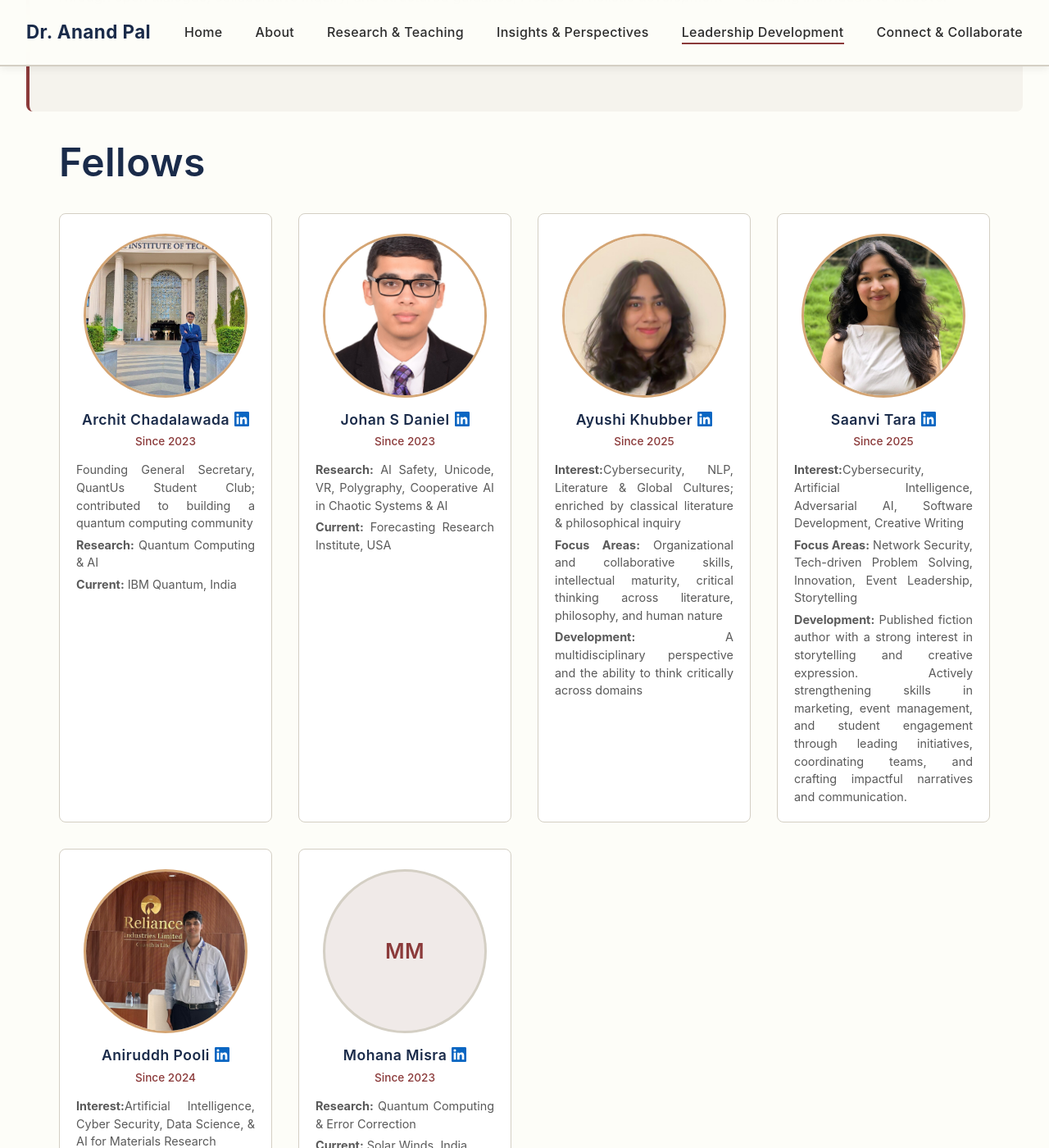
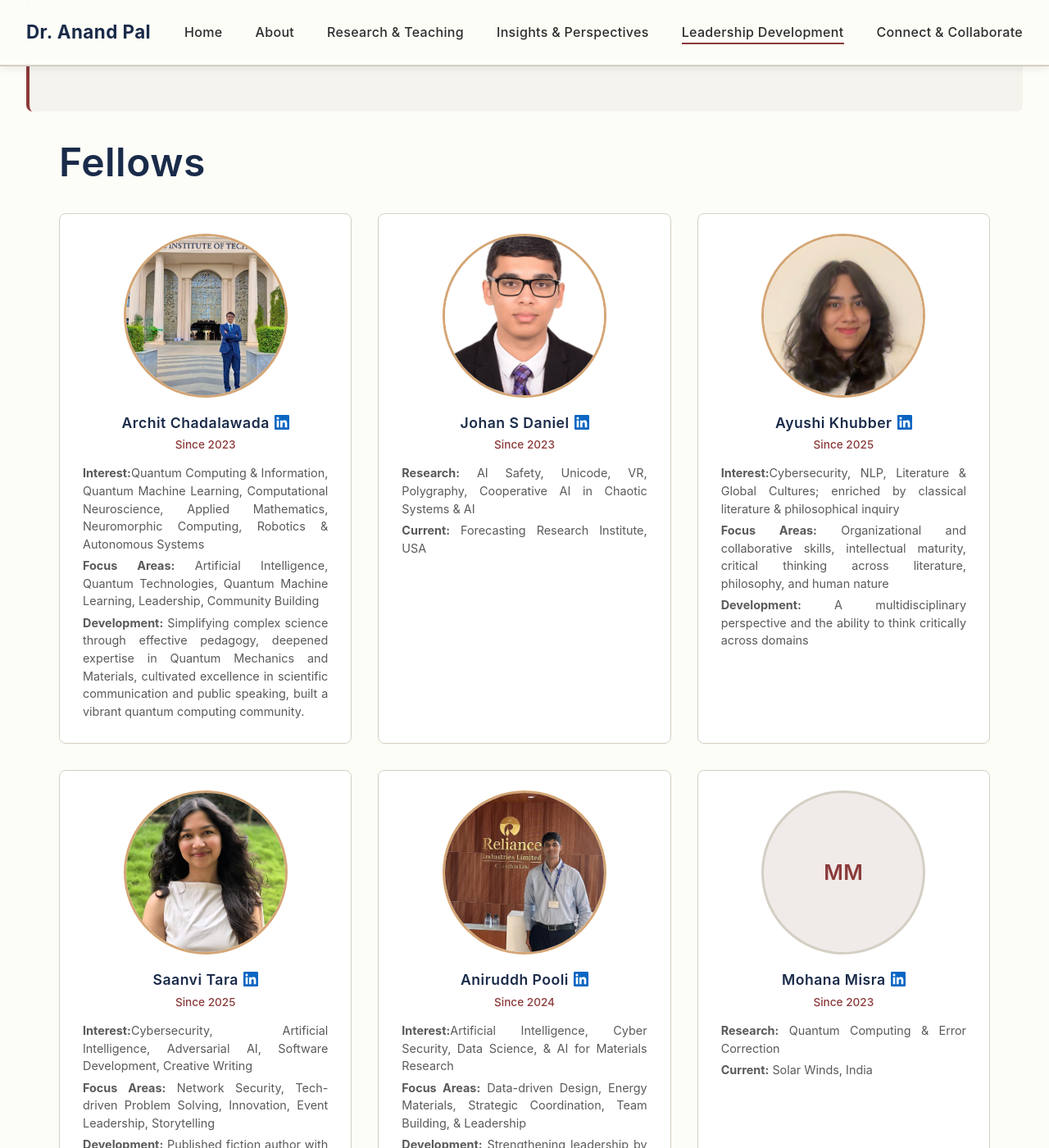
Before and after one commit to anandpal-in/anandpal-in.github.io, a Jekyll site: the page built from leadership-development/index.html, in a window 1280 px wide and 1400 px high, scrolled down 416 px. Shown: the whole window at 82% size. Built offline with Jekyll 4.4.1, drawn with Linux system fonts in a browser that asks for light colours.

Commit message:
update mentee grid

```diff
--- a/assets/css/styles.css
+++ b/assets/css/styles.css
@@ -2683,7 +2683,7 @@ textarea {
 
 .mentee-grid {
     display: grid;
-    grid-template-columns: repeat(auto-fill, minmax(240px, 1fr));
+    grid-template-columns: repeat(auto-fill, minmax(320px, 1fr));
     gap: var(--spacing-md);
 }
 
@@ -2735,7 +2735,7 @@ textarea {
 
 /* Card body */
 .mentee-body {
-    padding: 1rem 1.25rem 1.25rem;
+    padding: 1.25rem 1.75rem 1.75rem;
     display: flex;
     flex-direction: column;
     flex: 1;
--- a/leadership-development/index.html
+++ b/leadership-development/index.html
@@ -24,9 +24,9 @@ description: Leadership development, mentorship, and community engagement by Dr.
                         </a>
                     </h3>
                     <p class="mentee-since">Since 2023</p>
-                    <p class="mentee-detail">Founding General Secretary, QuantUs Student Club; contributed to building a quantum computing community</p>
-                    <p class="mentee-detail"><strong>Research:</strong> Quantum Computing &amp; AI</p>
-                    <p class="mentee-detail"><strong>Current:</strong> IBM Quantum, India</p>
+                    <p class="mentee-detail"><strong>Interest:</strong>Quantum Computing & Information, Quantum Machine Learning, Computational Neuroscience, Applied Mathematics, Neuromorphic Computing, Robotics &amp; Autonomous Systems </p>
+                    <p class="mentee-detail"><strong>Focus Areas:</strong> Artificial Intelligence, Quantum Technologies, Quantum Machine Learning, Leadership, Community Building</p>
+                    <p class="mentee-detail"><strong>Development:</strong> Simplifying complex science through effective pedagogy, deepened expertise in Quantum Mechanics and Materials, cultivated excellence in scientific communication and public speaking, built a vibrant quantum computing community.</p>
                 </div>
             </div>
 
```
